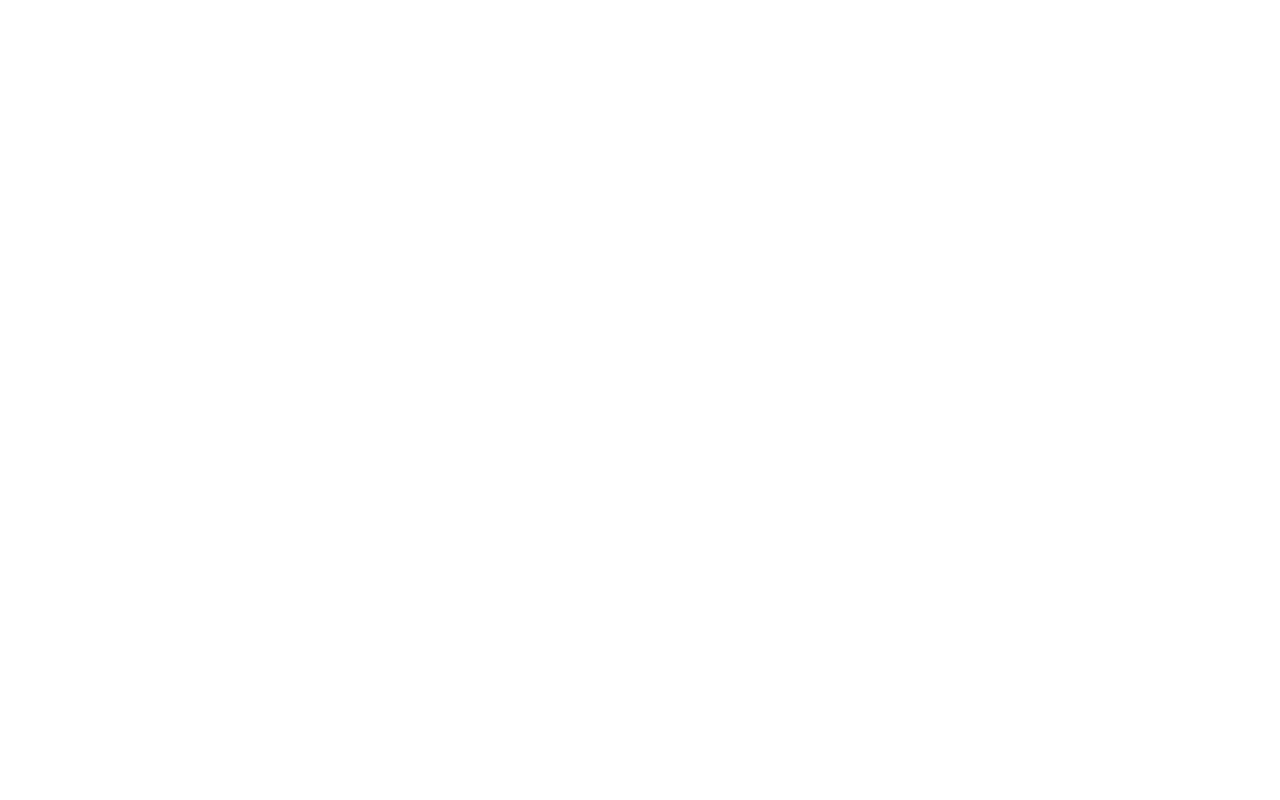
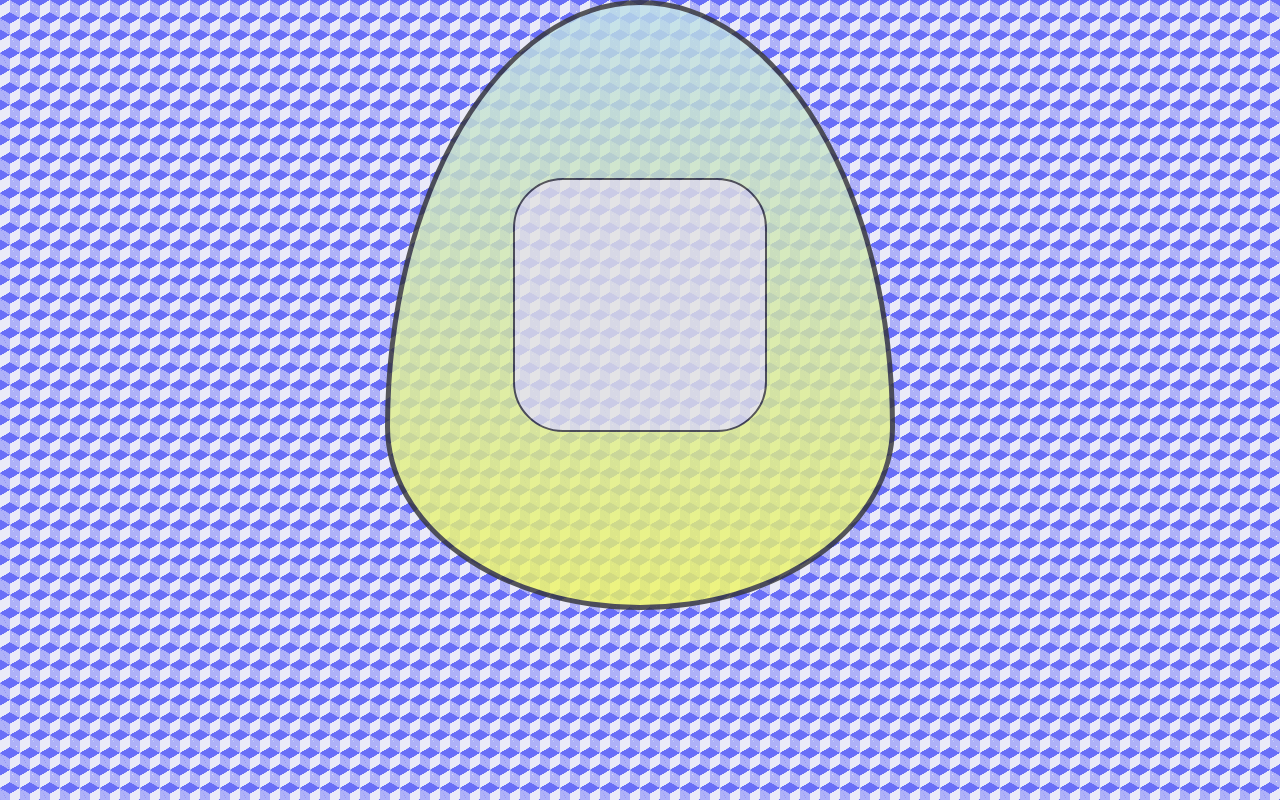
Before and after one commit to Carrot-9/BandLab-Project, a website: page index.html in a window 1280 px wide. Drawn offline with nearby package versions, Linux system fonts and the light colour scheme; files that its build step writes are made by us from their sources.

Commit message:
Added 'TamagotchiContainer' class

```diff
--- a/assets/css/styles.scss
+++ b/assets/css/styles.scss
@@ -0,0 +1,51 @@
+// Variables //
+
+$border-color: #000000;
+
+// Variables //
+
+html, body {
+
+    background-color: #e5e5f7;
+    opacity: 0.8;
+    background-image:  linear-gradient(30deg, #444cf7 12%, transparent 12.5%, transparent 87%, #444cf7 87.5%, #444cf7), linear-gradient(150deg, #444cf7  12%, transparent 12.5%, transparent 87%, #444cf7 87.5%, #444cf7), linear-gradient(30deg, #444cf7 12%, transparent 12.5%, transparent 87%, #444cf7 87.5%, #444cf7), linear-gradient(150deg, #444cf7 12%, transparent 12.5%, transparent 87%, #444cf7 87.5%, #444cf7), linear-gradient(60deg, #444cf777 25%, transparent 25.5%, transparent 75%, #444cf777 75%, #444cf777), linear-gradient(60deg, #444cf777 25%, transparent 25.5%,transparent 75%, #444cf777 75%, #444cf777);
+    background-size: 20px 35px;
+    background-position: 0 0, 0 0, 10px 18px, 10px 18px, 0 0, 10px 18px;
+
+    padding: 0;
+    margin: 0;
+    height: 100%;
+    width: 100%;
+    overflow-x: hidden;
+}
+
+.TamagotchiContainer {
+
+    display: flex;
+    align-items: center;
+    justify-content: center;
+
+    .TamagotchiEgg {
+
+        display: flex;
+        align-items: center;
+        justify-content: center;
+        background: linear-gradient(#ADD8E6, #FFFF00);
+        background-repeat: no-repeat;
+        background-attachment:fixed;
+
+        width: 500px;
+        height: 600px;
+        border: solid 5px $border-color;
+        border-radius: 50% 50% 50% 50% / 70% 70% 30% 30%;
+
+        .TamagotchiScreen {
+
+            background-color: #DCDCDC;
+            width: 250px;
+            height: 250px;
+            border: solid 2.5px $border-color;
+            border-radius: 50px;
+        }
+    }
+}
--- a/assets/js/server.js
+++ b/assets/js/server.js
@@ -4,9 +4,10 @@ module.exports = http;
 
 const server = http.createServer((req, res) => {
 
+
     res.end();
 });
 
 server.listen(3000, () => {
-    console.log("Server is Running.");
+    console.log("Server is Running on Port 3000.");
 });
--- a/index.html
+++ b/index.html
@@ -3,10 +3,22 @@
 <head>
     <meta charset="UTF-8">
     <meta name="viewport" content="width=device-width, initial-scale=1.0">
-    <title>BandLab Project</title>
-    <link rel="stylesheet" href="styles.css">
+    <title>Tamagotchi Project</title>
+    <link rel="stylesheet" href="assets/css/styles.css">
 </head>
 <body>
-
+<!--Main Menu-->
+<aside class="MainMenu">
+</aside>
+<!--Tamagotchi-->
+<main class="TamagotchiContainer">
+    <section class="TamagotchiEgg">
+            <div class="TamagotchiScreen"></div>
+    </section>
+</main>
+<!--Notifications List-->
+<aside class="NotificationList">
+</aside>
+<script src="assets/js/main.js"></script>
 </body>
 </html>
```
Also changed, not shown: assets/css/styles.css, 1 other file.
